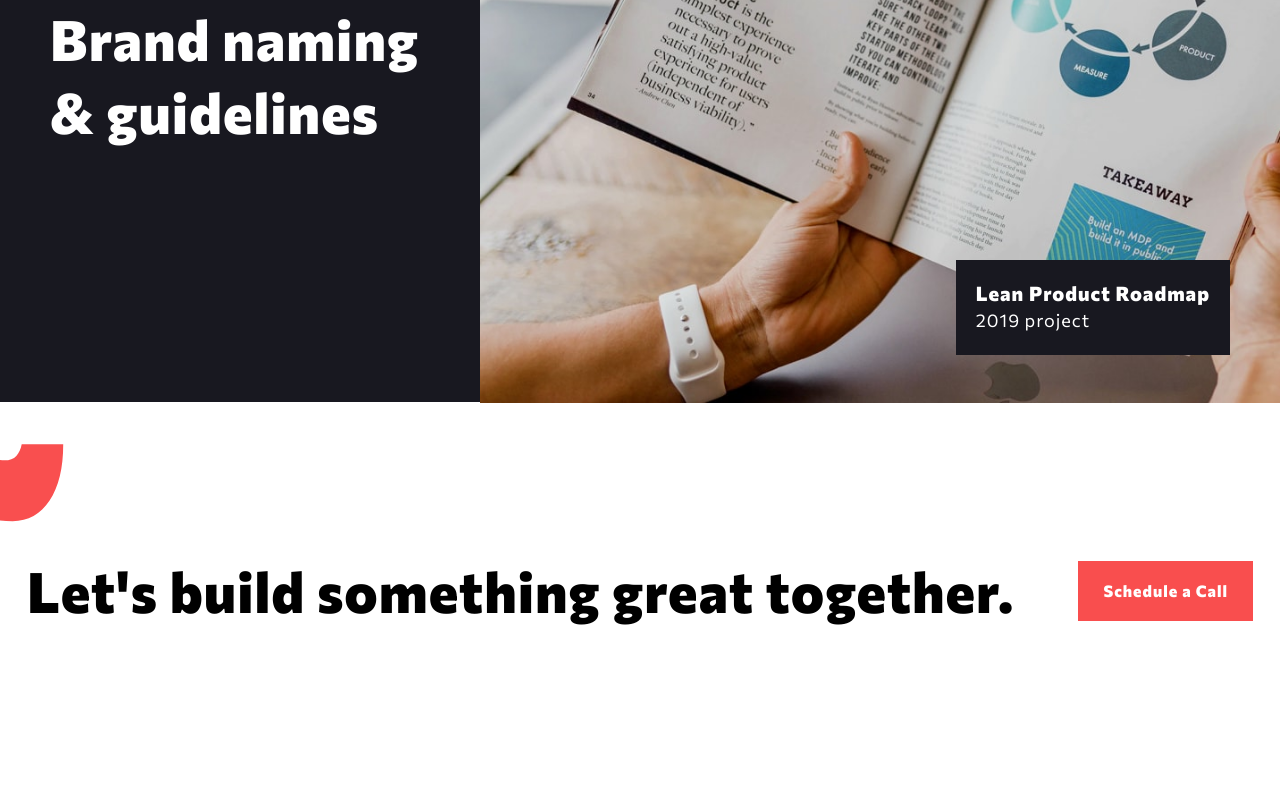
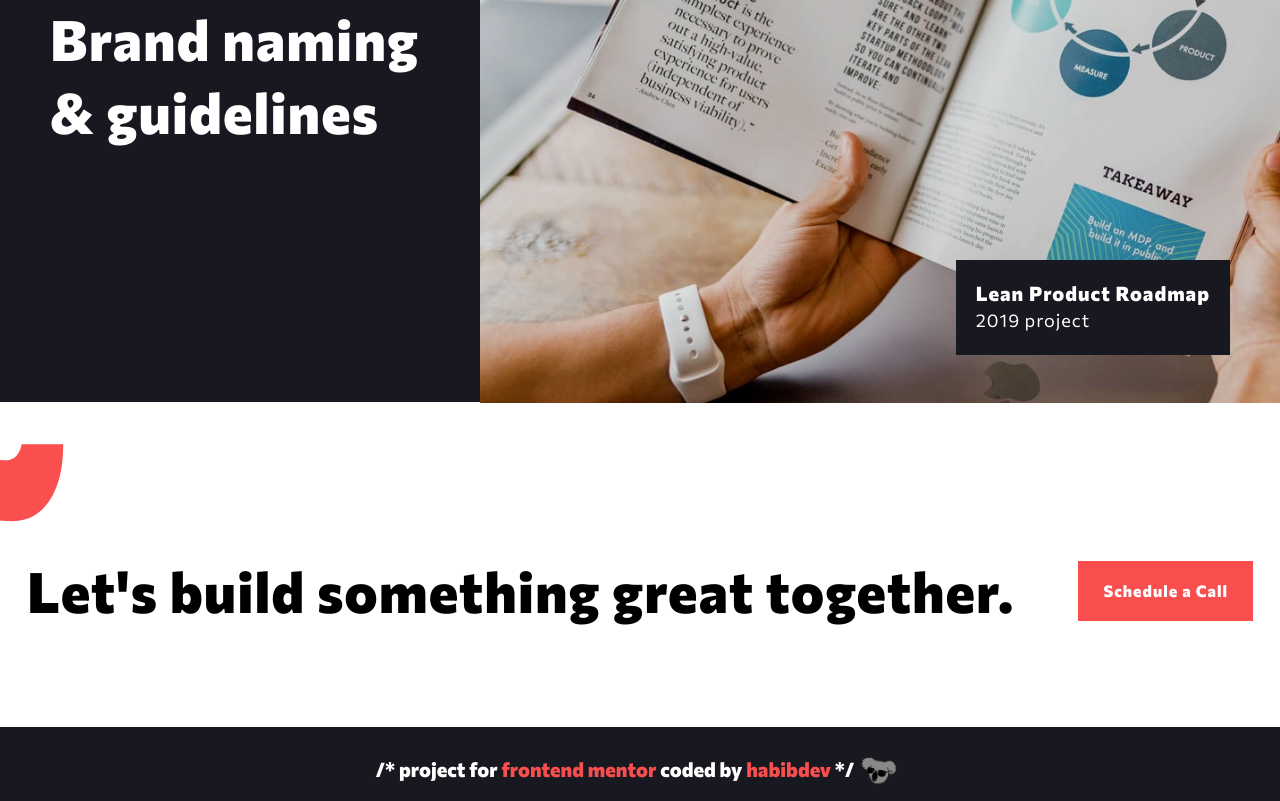
Before and after one commit to freetart/FEM-creative-agency-single-page-site, a website built with Parcel: page src/index.html in a window 1280 px wide. Shown: the part 2493-3294 px from the top of the page. Before the commit the page ends 3170 px from the top, so only its background shows below. Built offline with nearby package versions, Linux system fonts and the light colour scheme.

Commit message:
created tag

```diff
--- a/src/index.html
+++ b/src/index.html
@@ -205,5 +205,28 @@
         </div>
       </section>
     </main>
+
+    <!-- tag -->
+    <footer class="tag">
+      <h3 class="tag__heading">
+        /* project for
+        <a
+          href="https://www.frontendmentor.io/challenges/creative-agency-singlepage-site-Pq6V3I2RM"
+          target="_blank"
+          class="tag__link"
+        >
+          frontend mentor</a
+        >
+        coded by
+        <a
+          href="https://github.com/habibdev96"
+          target="_blank"
+          class="tag__link"
+          >habibdev</a
+        >
+        */
+      </h3>
+      <img src="./assets/logo/habibdevgif.gif" alt="logo" class="tag__logo" />
+    </footer>
   </body>
 </html>
--- a/src/scss/layout/_layout.scss
+++ b/src/scss/layout/_layout.scss
@@ -5,3 +5,4 @@
 @forward './_about.scss';
 @forward './_carousel.scss';
 @forward './_cta.scss';
+@forward './_tag.scss';
--- /dev/null
+++ b/src/scss/layout/_tag.scss
@@ -0,0 +1,33 @@
+@use "../abstracts/abstracts" as *;
+
+.tag {
+  display: flex;
+  align-items: center;
+  justify-content: center;
+  text-align: center;
+  flex-wrap: wrap;
+  padding: 2rem 2rem 1rem 2rem;
+  margin-top: 5rem;
+  position: relative;
+  z-index: 5;
+  background-color: color(bgBlack);
+
+  &__heading {
+    font-size: size(md);
+    color: color(white);
+  }
+
+  &__link {
+    color: color(red);
+    outline: 0;
+
+    &:hover,
+    &:focus {
+      text-decoration: underline;
+    }
+  }
+
+  &__logo {
+    width: 5rem;
+  }
+}
```
Also changed, not shown: dist/habibdevgif.fc1a4a7c.gif (added), dist/index.html, 2 other files.
